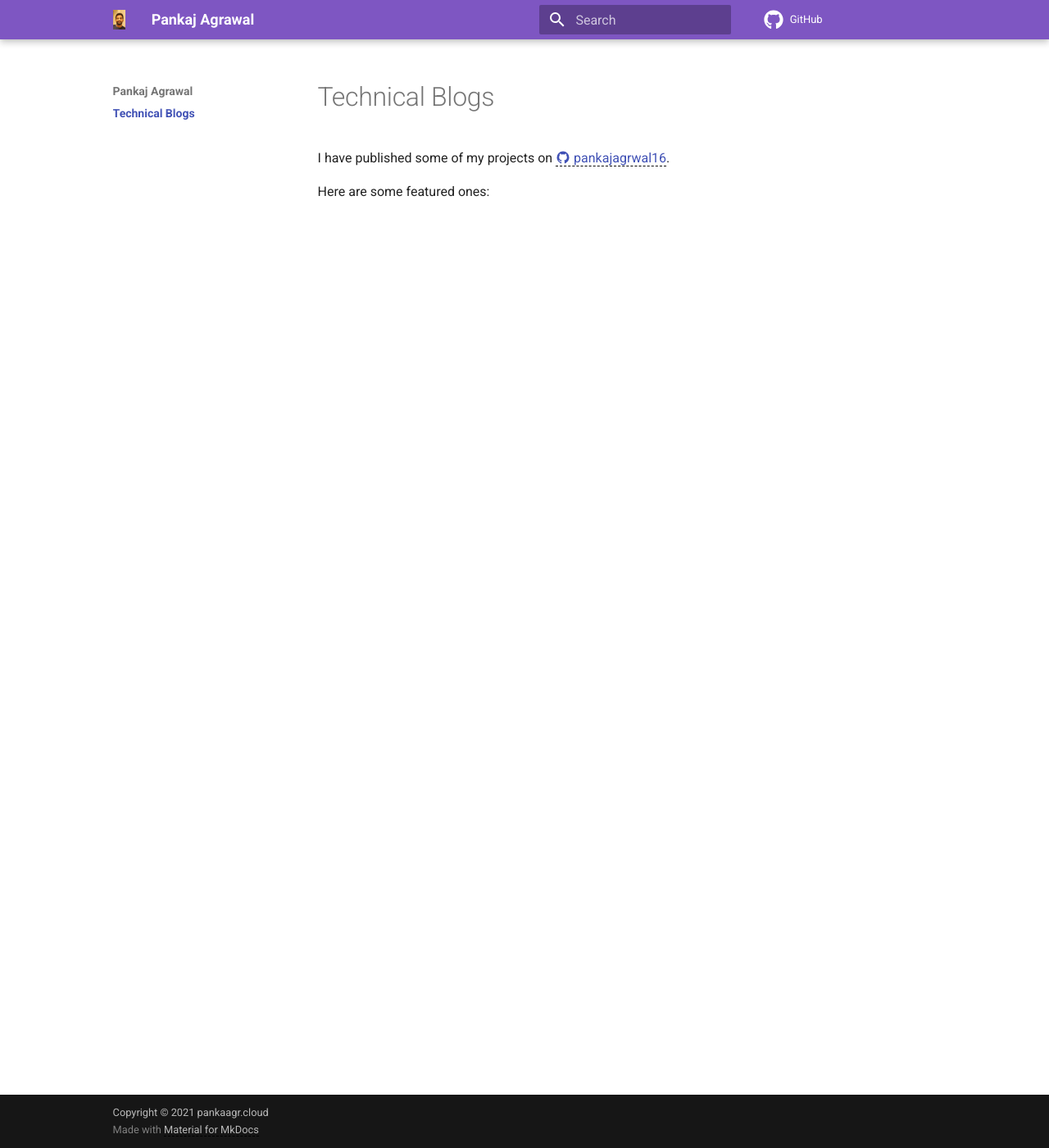
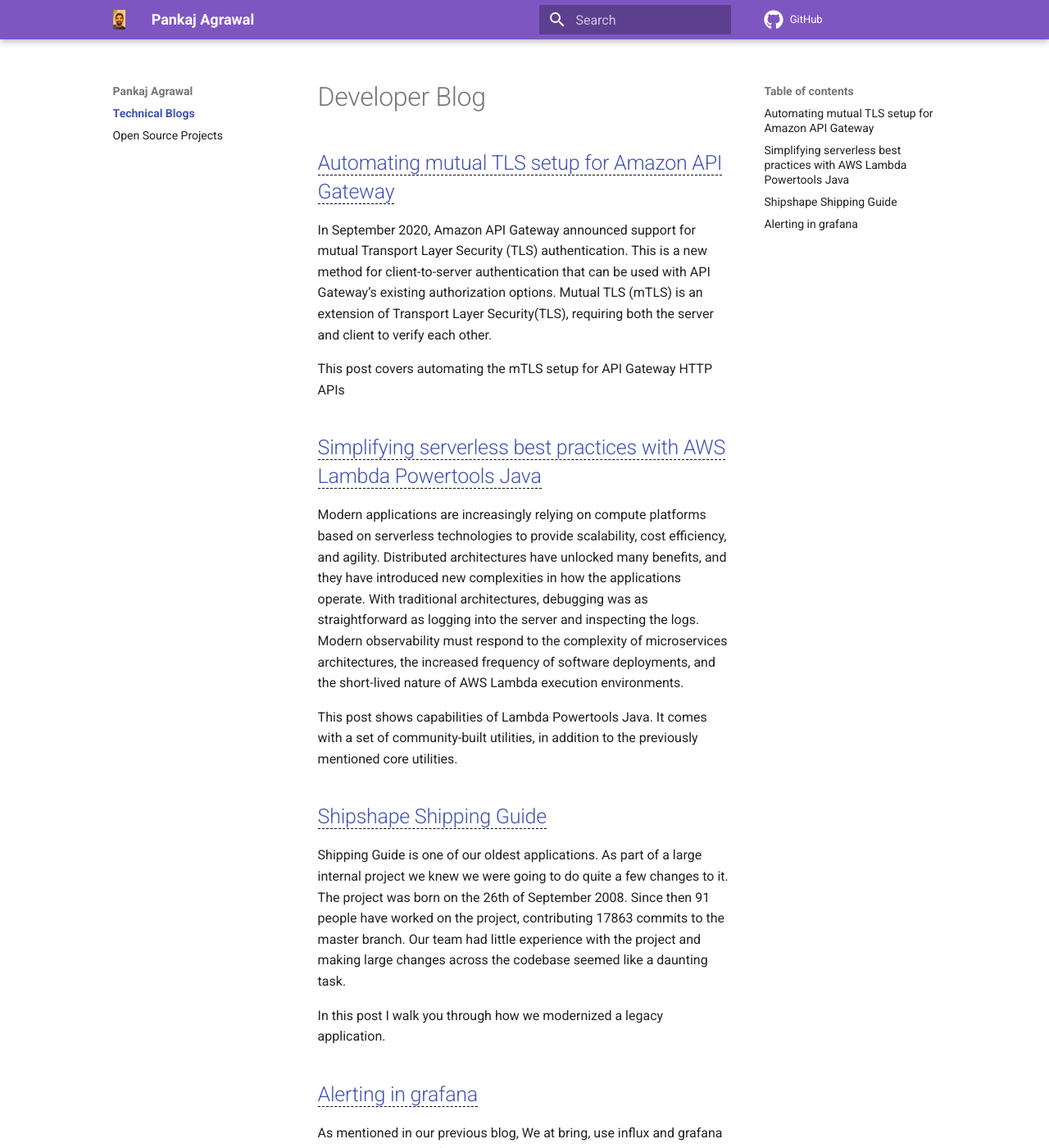
Before and after one commit to pankajagrawal16/pankajagrawal16.github.io, an MkDocs documentation site: the page built from docs/blogs/index.md, in a window 1280 px wide and 1400 px high. Shown: the whole window at 82% size. Built offline with MkDocs 1.6.1 and Material for MkDocs 9.7.7, drawn with Linux system fonts in a browser that asks for light colours; a script that is not in the unit is left out; comment, search, counter and statistics services are not loaded; some of the changed text lies outside the part shown.

Commit message:
Update blog and open source projects

```diff
--- a/docs/blogs/index.md
+++ b/docs/blogs/index.md
@@ -1,4 +1,39 @@
 
-I have published some of my projects on  [:material-github: pankajagrwal16](https://github.com/pankajagrawal16).
+title: Blogs
 
-Here are some featured ones:
+
+# Developer Blog
+
+## [Automating mutual TLS setup for Amazon API Gateway](https://aws.amazon.com/blogs/compute/automating-mutual-tls-setup-for-amazon-api-gateway/){target=_blank}
+
+In September 2020, Amazon API Gateway announced support for mutual Transport Layer Security (TLS) authentication. This
+is a new method for client-to-server authentication that can be used with API Gateway’s existing authorization options.
+Mutual TLS (mTLS) is an extension of Transport Layer Security(TLS), requiring both the server and client to verify each other.
+
+This post covers automating the mTLS setup for API Gateway HTTP APIs
+
+## [Simplifying serverless best practices with AWS Lambda Powertools Java](https://aws.amazon.com/blogs/opensource/simplifying-serverless-best-practices-with-aws-lambda-powertools-java/){target=_blank}
+
+Modern applications are increasingly relying on compute platforms based on serverless technologies to provide
+scalability, cost efficiency, and agility. Distributed architectures have unlocked many benefits, and they have introduced
+new complexities in how the applications operate. With traditional architectures, debugging was as straightforward as
+logging into the server and inspecting the logs. Modern observability must respond to the complexity of microservices
+architectures, the increased frequency of software deployments, and the short-lived nature of AWS Lambda execution environments.
+
+This post shows capabilities of Lambda Powertools Java. It comes with a set of community-built utilities, in addition to the previously mentioned core utilities.
+
+## [Shipshape Shipping Guide](https://developer.bring.com/blog/ship-shape/){target=_blank}
+
+Shipping Guide is one of our oldest applications. As part of a large internal project we knew we were going to do quite a few changes to it.
+The project was born on the 26th of September 2008. Since then 91 people have worked on the project, contributing 17863 commits to the master branch.
+Our team had little experience with the project and making large changes across the codebase seemed like a daunting task.
+
+In this post I walk you through how we modernized a legacy application.
+
+## [Alerting in grafana](https://developer.bring.com/blog/alerting-in-grafana/){target=_blank}
+
+As mentioned in our previous blog, We at bring, use influx and grafana extensively, as one of the monitoring tools to
+collect statistics and visualize different aspects of application's performance.
+
+We have been quite excited with the latest version of grafana, which now provides alerting engine, which we can set up
+alert rules on the statistics that we collect all over.
--- a/mkdocs.yml
+++ b/mkdocs.yml
@@ -3,6 +3,7 @@ site_description: My personal Journal of stuff I do!
 site_author: Pankaj Agrawal
 nav:
   - Technical Blogs: blogs/index.md
+  - Open Source Projects: code/index.md
 
 theme:
   name: material
```
Also changed, not shown: docs/code/index.md (added, +39 -0 lines).
